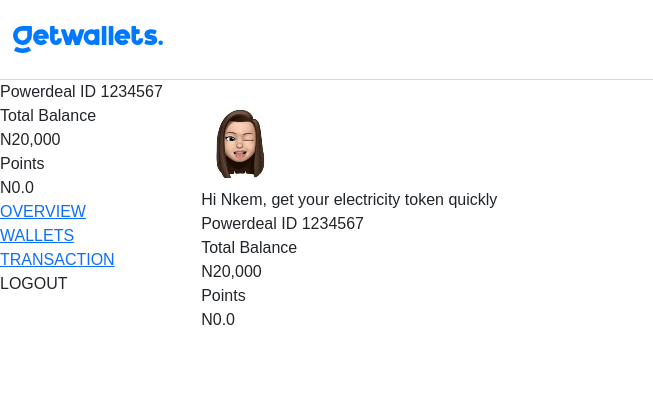
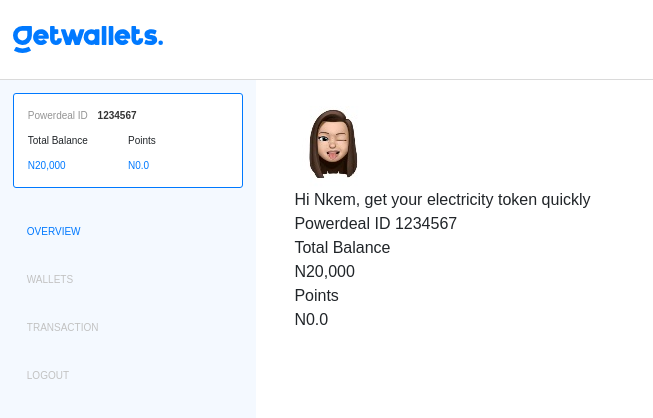
Before and after one commit to siccoo/getWallets, a React (Create React App) app: page /dashboard in a window 1280 px wide. Shown: the top 418 px of the page, without its empty margins (0-653 px from the left). Built offline with nearby package versions, Linux system fonts and the light colour scheme; sample sign-in values are in the browser's storage.

Commit message:
updated Sidebar files

```diff
--- a/src/Routes.js
+++ b/src/Routes.js
@@ -5,7 +5,11 @@ import { BrowserRouter as Router, Route, Switch } from "react-router-dom";
 import Login from "./pages/login/Login";
 import Register from "./pages/register/Register";
 import NotFound from "./pages/notFound/NotFound";
+
+// Protected Routes
 import Dashboard from "./pages/dashboard/Dashboard";
+import Transaction from "./pages/dashboard/Transaction";
+import Wallet from "./pages/dashboard/Wallet";
 
 import PrivateRoute from './PrivateRoute';
 
@@ -19,6 +23,8 @@ const Routes = (props) => (
                 <Register />
             </Route>
             <PrivateRoute exact path='/dashboard' component={Dashboard} />
+            <PrivateRoute exact path='/dashboard/transaction' component={Transaction} />
+            <PrivateRoute exact path='/dashboard/wallet' component={Wallet} />
             <Route path="*">
                 <NotFound />
             </Route>
--- a/src/assets/styles/Sidebar.scss
+++ b/src/assets/styles/Sidebar.scss
@@ -4,7 +4,7 @@
   -webkit-flex: 0 20%;
   -ms-flex: 0 20%;
   flex: 0 20%;
-  background-color: #fdf6f2;
+  background-color: #f4f9ff;
 
   .i-power-sidebar-div {
     display: block;
@@ -12,8 +12,79 @@
     padding: 14px;
     border-style: solid;
     border-width: 1px;
-    border-color: #cea18c;
+    border-color: #0079ff;
     border-radius: 3px;
     background-color: #fff;
+
+    .i-poer-sidebar-div-header {
+      margin-bottom: 10px;
+      color: #949494;
+      font-size: 10px;
+
+      .id-span {
+        margin-left: 7px;
+        color: #353535;
+        font-weight: 600;
+      }
+    }
+
+    .sidebar-div-row {
+      display: -webkit-box;
+      display: -webkit-flex;
+      display: -ms-flexbox;
+      display: flex;
+
+      .sidebar-div-col {
+        -webkit-box-flex: 0;
+        -webkit-flex: 0 50%;
+        -ms-flex: 0 50%;
+        flex: 0 50%;
+
+        .sidebar-div-col-header {
+          margin-bottom: 10px;
+          font-size: 10px;
+        }
+
+        .sidebar-div-col-value {
+          color: #0079ff;
+          font-size: 10px;
+          font-weight: 500;
+        }
+      }
+    }
+  }
+
+  .i-power-sidebar-nav {
+    display: block;
+
+    .i-power-list-row {
+      display: -webkit-box;
+      display: -webkit-flex;
+      display: -ms-flexbox;
+      display: flex;
+      margin-bottom: 20px;
+      -webkit-box-flex: 0;
+      -webkit-flex: 0 100px;
+      -ms-flex: 0 100px;
+      flex: 0 100px;
+      color: #c2c2c2 !important;
+      text-decoration: none;
+
+      .i-power-list-col-text {
+        padding-right: 14px;
+        padding-left: 14px;
+        -webkit-box-flex: 0;
+        -webkit-flex: 0 85%;
+        -ms-flex: 0 85%;
+        flex: 0 85%;
+        font-size: 10px;
+        line-height: 28px;
+        font-weight: 500;
+      }
+    }
+
+    .i-power-list-row.link-active {
+      color: #0079ff !important;
+    }
   }
 }
--- a/src/components/dashboard/misc/Sidebar.js
+++ b/src/components/dashboard/misc/Sidebar.js
@@ -2,6 +2,8 @@ import React from "react";
 import { Link } from "react-router-dom";
 import { removeState } from "../../../utils/logOut";
 import { useHistory } from "react-router";
+
+import "../../../assets/styles/Sidebar.scss";
 
 export default function Sidebar() {
   const history = useHistory();
@@ -35,10 +37,10 @@ export default function Sidebar() {
           >
             <div className="i-power-list-col-text">OVERVIEW</div>
           </Link>
-          <Link to="/dashboard/transaction" className="i-power-list-row ">
+          <Link to="/dashboard/wallet" className="i-power-list-row ">
             <div className="i-power-list-col-text">WALLETS</div>
           </Link>
-          <a href="/" className="i-power-list-row ">
+          <a href="/dashboard/transaction" className="i-power-list-row ">
             <div className="i-power-list-col-text">TRANSACTION</div>
           </a>
           <div onClick={handleLogout} className="i-power-list-row ">
--- a/src/pages/dashboard/Transaction.js
+++ b/src/pages/dashboard/Transaction.js
@@ -1,5 +1,4 @@
 import React from "react";
-
 import Topbar from "../../components/dashboard/misc/Topbar";
 import Sidebar from "../../components/dashboard/misc/Sidebar";
 
--- /dev/null
+++ b/src/pages/dashboard/Wallet.js
@@ -0,0 +1,11 @@
+import React from 'react'
+
+const Wallet = () => {
+    return (
+        <div>
+
+        </div>
+    )
+}
+
+export default Wallet
```
